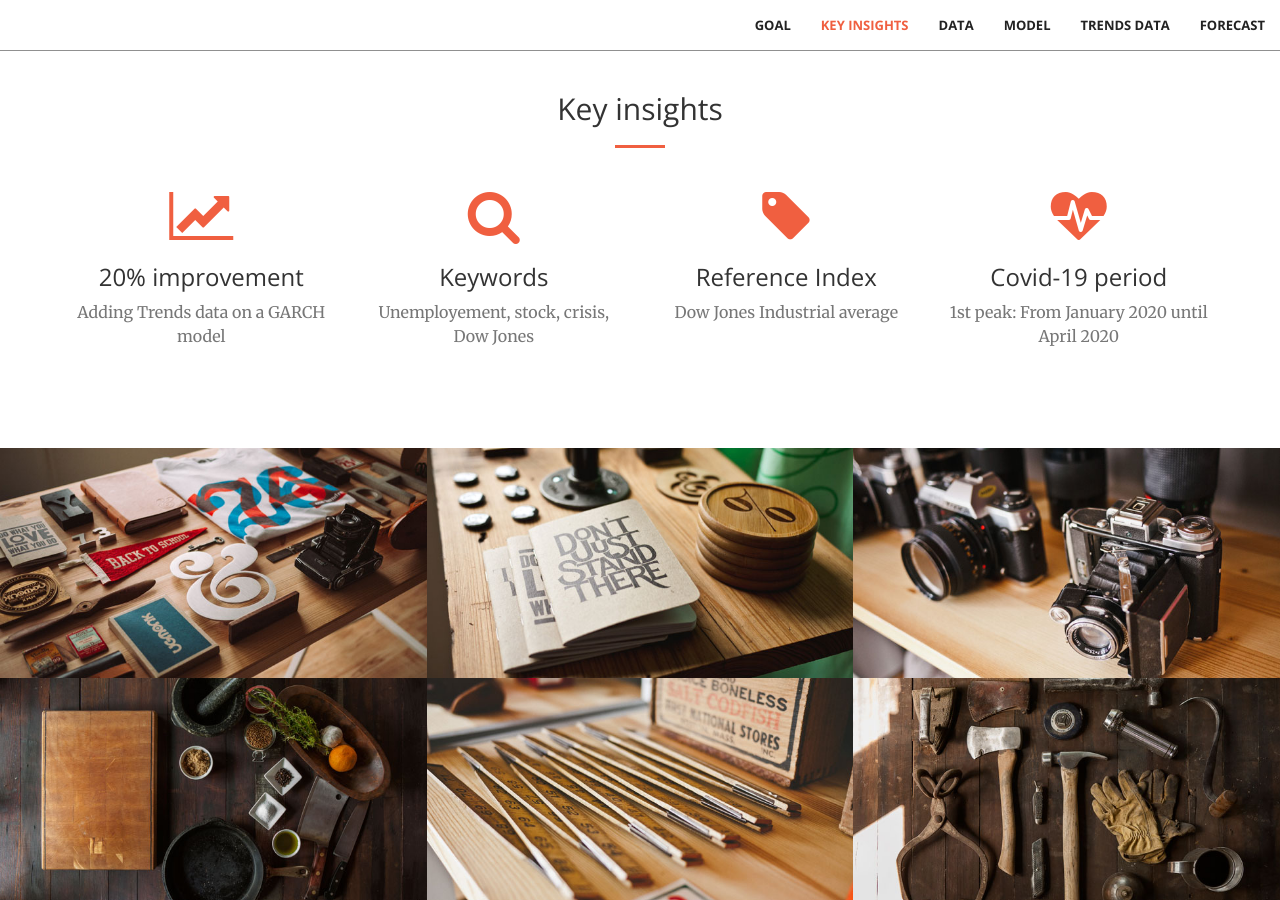
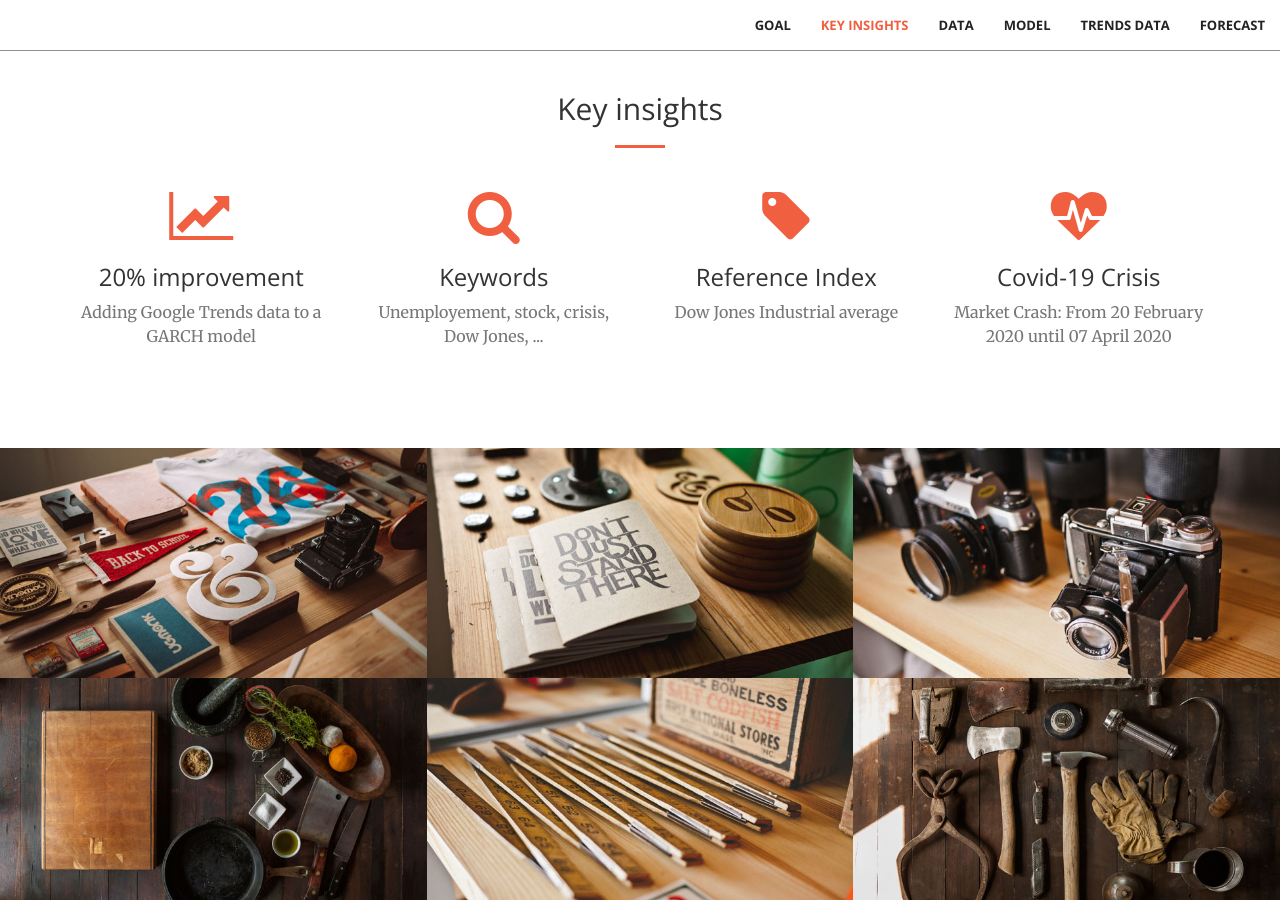
Before and after one commit to Laragervaise/forecasting-stock-volatility, a Jekyll site: the page built from index.html, in a window 1280 px wide and 900 px high, scrolled down 1420 px. Built offline with Jekyll 4.4.1, drawn with Linux system fonts in a browser that asks for light colours.

Commit message:
Update insights.html

```diff
--- a/_includes/insights.html
+++ b/_includes/insights.html
@@ -13,14 +13,14 @@
                 <div class="service-box">
                     <i class="fa fa-4x fa-line-chart wow bounceIn text-primary"></i>
                     <h3>20% improvement</h3>
-                    <p class="text-muted">Adding Trends data on a GARCH model</p>
+                    <p class="text-muted">Adding Google Trends data to a GARCH model</p>
                 </div>
             </div>
             <div class="col-lg-3 col-md-6 text-center">
                 <div class="service-box">
                     <i class="fa fa-4x fa-search wow bounceIn text-primary" data-wow-delay=".1s"></i>
                     <h3>Keywords</h3>
-                    <p class="text-muted">Unemployement, stock, crisis, Dow Jones</p>
+                    <p class="text-muted">Unemployement, stock, crisis, Dow Jones, ...</p>
                 </div>
             </div>
             <div class="col-lg-3 col-md-6 text-center">
@@ -33,8 +33,8 @@
             <div class="col-lg-3 col-md-6 text-center">
                 <div class="service-box">
                     <i class="fa fa-4x fa-heartbeat wow bounceIn text-primary" data-wow-delay=".3s"></i>
-                    <h3>Covid-19 period</h3>
-                    <p class="text-muted">1st peak: From January 2020 until April 2020</p>
+                    <h3>Covid-19 Crisis</h3>
+                    <p class="text-muted">Market Crash: From 20 February 2020 until 07 April 2020</p>
                 </div>
             </div>
         </div>
```
